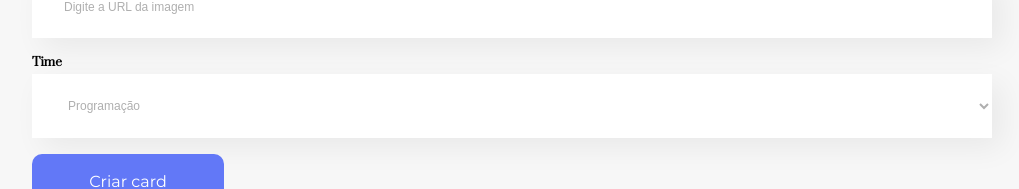
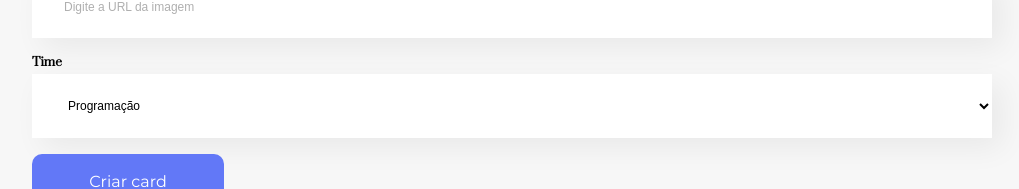
Before and after one commit to danielcoosta1/organo, a React (Create React App) app: page / in a window 1280 px wide. Shown: the part 984-1173 px from the top of the page, without its empty margins (128-1147 px from the left). Built offline with nearby package versions, Linux system fonts and the light colour scheme.

Commit message:
melhorando a forma que o select é mostrado ao usuario, alguns navegadores forçam o defaultValue; para isso, aplicamos essas configurações

```diff
--- a/src/components/ListaSupensa/index.jsx
+++ b/src/components/ListaSupensa/index.jsx
@@ -1,6 +1,8 @@
 import { FormularioLabel, FormularioSelect } from "./styles";
+import { useState } from "react";
 
 const ListaSupensa = ({ label, id, defaultValue = "", ...props }) => {
+  const [selectedValue, setSelectedValue] = useState(defaultValue);
   const timeOptions = [
     "Programação",
     "Front-End",
@@ -13,12 +15,15 @@ const ListaSupensa = ({ label, id, defaultValue = "", ...props }) => {
   return (
     <>
       <FormularioLabel htmlFor={id}>{label}</FormularioLabel>
-      <FormularioSelect id={id} defaultValue={defaultValue} required>
-        {/* Opção placeholder (vazia) */}
+      <FormularioSelect
+        id={id}
+        value={selectedValue}
+        onChange={(e) => setSelectedValue(e.target.value)}
+        required
+      >
         <option value="" disabled hidden>
-          {defaultValue || "Selecione..."}
+          {defaultValue || "Selecione"}
         </option>
-        {/* Opções da lista */}
         {timeOptions.map((option) => (
           <option key={option} value={option}>
             {option}
--- a/src/components/ListaSupensa/styles.js
+++ b/src/components/ListaSupensa/styles.js
@@ -20,10 +20,18 @@ const FormularioSelect = styled.select`
   font-size: 0.75rem;
 
   /* Estilo do select em si */
-  color: #afafaf; /* Cor do placeholder */
+  color: ${props => props.value === "" ? "#999" : "#000"};
 
   &:focus {
     color: black; /* Cor do texto selecionado */
+  }
+
+  option {
+    color: #000;
+  }
+
+  option[value=""][disabled] {
+    display: none;
   }
 
   @media screen and (max-width: 768px) {
```
